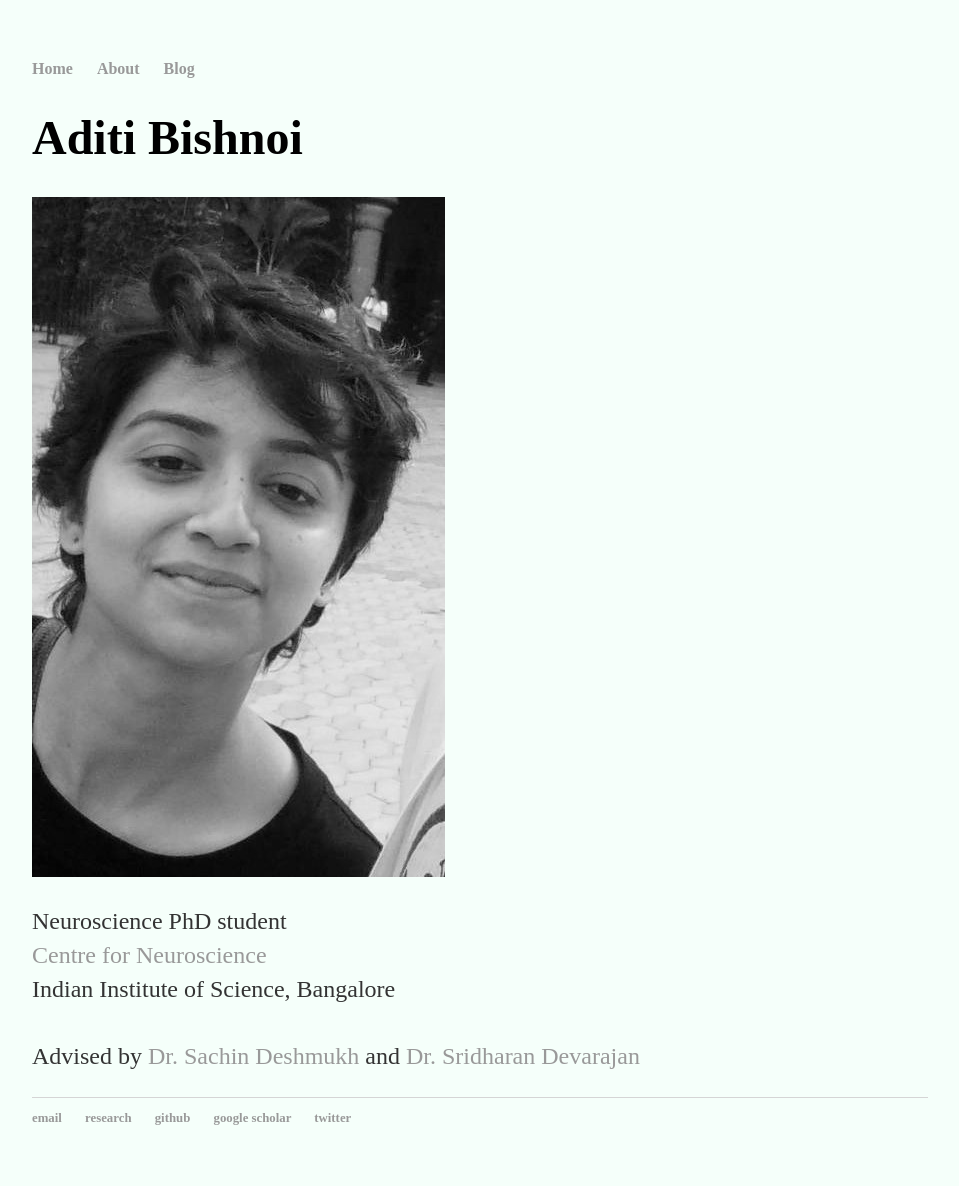
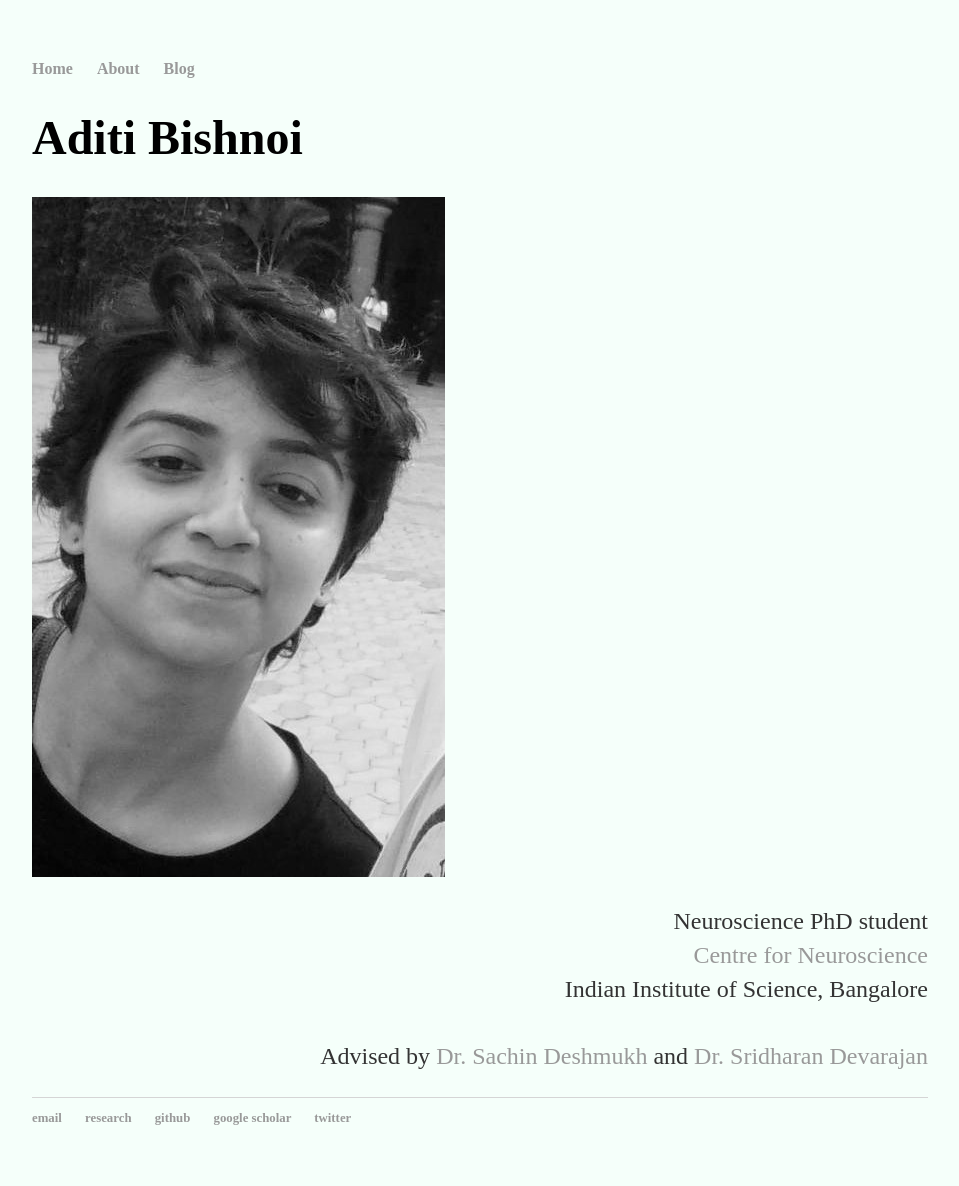
Before and after one commit to AdiBish/adibish.github.io, a Jekyll site: the page built from index.html, in a window 1280 px wide. Shown: the whole page, without its empty margins (160-1119 px from the left). Built offline with Jekyll 4.4.1, drawn with Linux system fonts in a browser that asks for light colours.

Commit message:
Update index.html

```diff
--- a/index.html
+++ b/index.html
@@ -5,10 +5,10 @@ title: Aditi Bishnoi
 <div class="blurb">
 
 	<h1> Aditi Bishnoi </h1>
-	<div class="left">
+	<div align="left">
 		<img src="https://adibish.github.io//images//adi4.jpg">
-	</div>
-	<div class="right">
+
+		<div align="right">
 		<p> Neuroscience PhD student <br/>
 			<a href="http://www.cns.iisc.ac.in/home/" target="_blank"> Centre for Neuroscience </a> <br/>
 			Indian Institute of Science, Bangalore <br/> <br/>
@@ -17,4 +17,5 @@ title: Aditi Bishnoi
 
 			</p>
 		</div>
+	</div>
 </div><!-- /.blurb -->
```
Lines whose indentation alone changed are shown as unchanged.
